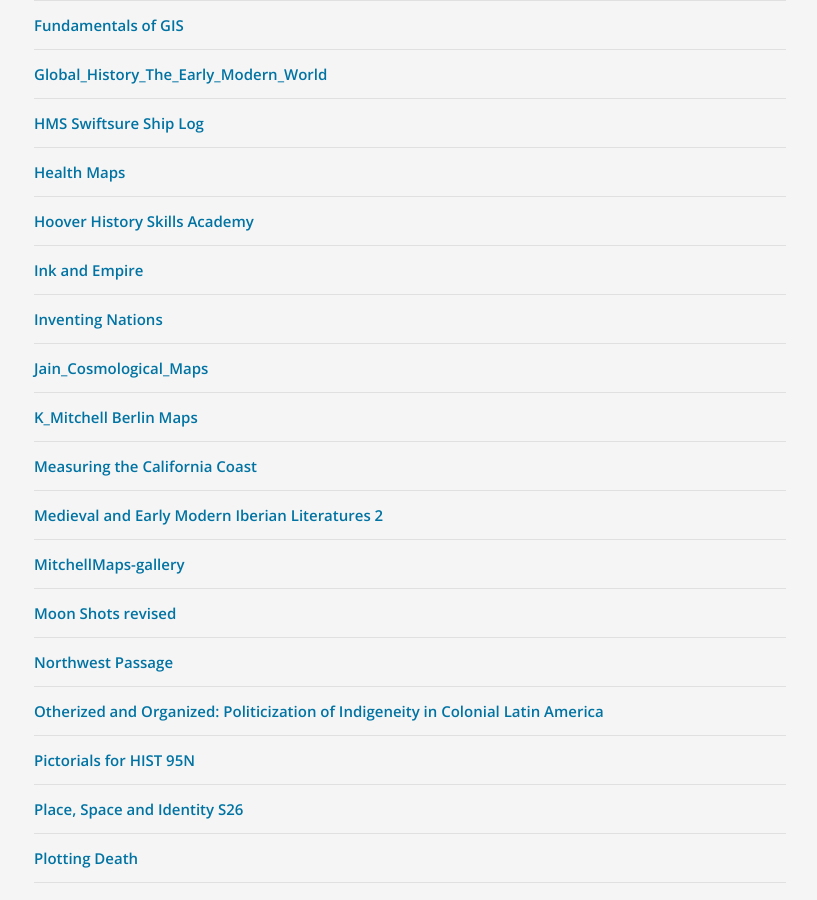
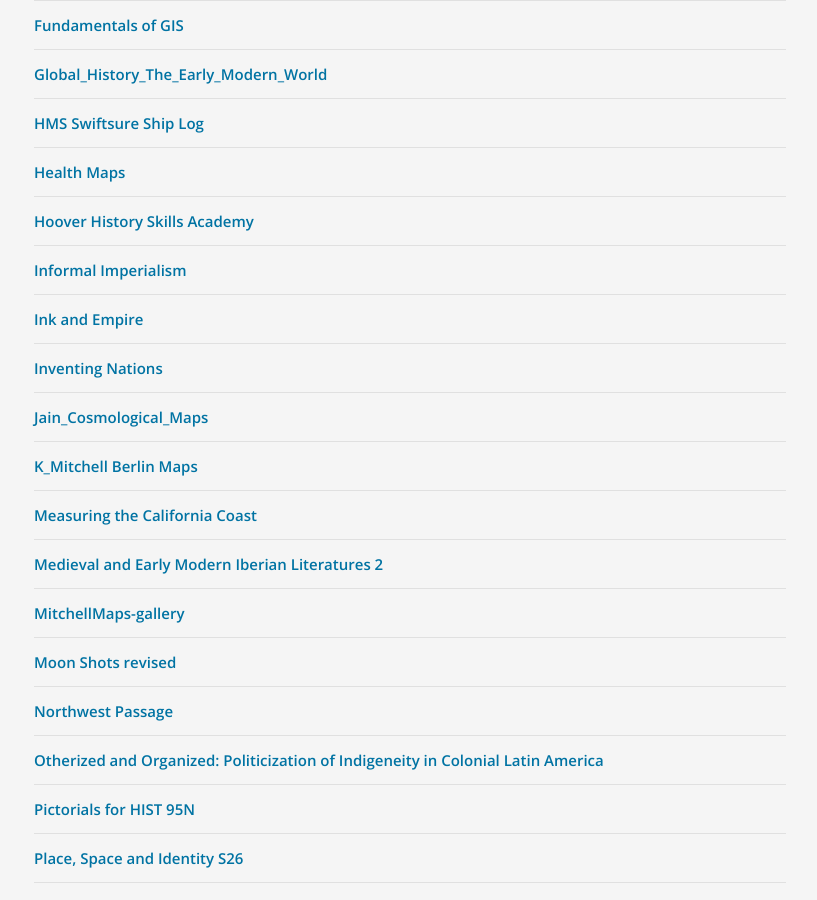
Before and after one commit to davidrumseymapcenter/iiif-galleries, a Jekyll site: the page built from index.md, in a window 1280 px wide and 900 px high, scrolled down 799 px. Shown: the whole window, without its empty margins (230-1047 px from the left). Built offline with Jekyll 4.4.1, drawn with Linux system fonts in a browser that asks for light colours; our own code applies the rules of GitHub Pages for plain Markdown files.

Commit message:
Auto-update gallery index

```diff
--- a/index.md
+++ b/index.md
@@ -27,6 +27,7 @@ layout: default
 <li><a href="https://davidrumseymapcenter.github.io/set-builder/presentation.html?file=https://raw.githubusercontent.com/davidrumseymapcenter/iiif-galleries/main/galleries/HMS Swiftsure Ship Log.json" target="_blank">HMS Swiftsure Ship Log</a></li>
 <li><a href="https://davidrumseymapcenter.github.io/set-builder/presentation.html?file=https://raw.githubusercontent.com/davidrumseymapcenter/iiif-galleries/main/galleries/Health Maps-gallery.json" target="_blank">Health Maps</a></li>
 <li><a href="https://davidrumseymapcenter.github.io/set-builder/presentation.html?file=https://raw.githubusercontent.com/davidrumseymapcenter/iiif-galleries/main/galleries/Hoover History Skills Academy-gallery.json" target="_blank">Hoover History Skills Academy</a></li>
+<li><a href="https://davidrumseymapcenter.github.io/set-builder/presentation.html?file=https://raw.githubusercontent.com/davidrumseymapcenter/iiif-galleries/main/galleries/Informal Imperialism-gallery.json" target="_blank">Informal Imperialism</a></li>
 <li><a href="https://davidrumseymapcenter.github.io/set-builder/presentation.html?file=https://raw.githubusercontent.com/davidrumseymapcenter/iiif-galleries/main/galleries/Ink_and_Empire_collection.json" target="_blank">Ink and Empire</a></li>
 <li><a href="https://davidrumseymapcenter.github.io/set-builder/presentation.html?file=https://raw.githubusercontent.com/davidrumseymapcenter/iiif-galleries/main/galleries/Inventing Nations-gallery.json" target="_blank">Inventing Nations</a></li>
 <li><a href="https://davidrumseymapcenter.github.io/set-builder/presentation.html?file=https://raw.githubusercontent.com/davidrumseymapcenter/iiif-galleries/main/galleries/Jain_Cosmological_Maps.json" target="_blank">Jain_Cosmological_Maps</a></li>
```
